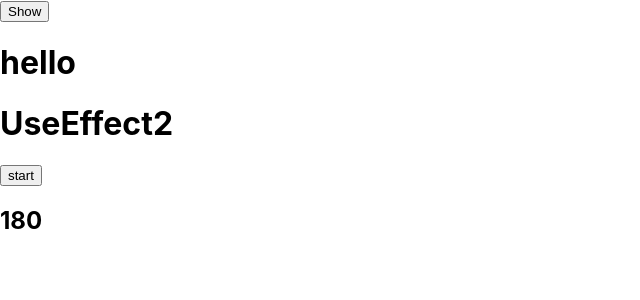
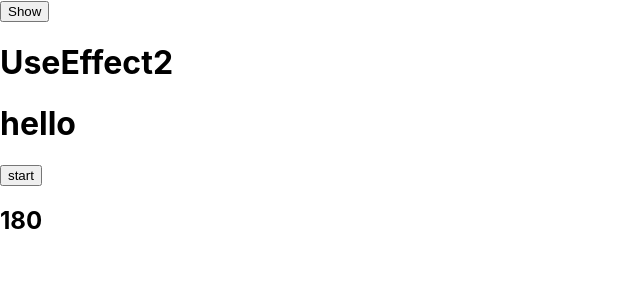
Before and after one commit to huynhnguyen1906/REACT-practice, a React (Create React App) app in the folder tiktok-clone/: page / in a window 1280 px wide. Both pictures are taken after a click on the button "Show". Shown: the top 300 px of the page, without its empty margins (0-640 px from the left). Built offline with nearby package versions, Linux system fonts and the light colour scheme.

Commit message:
Refactor MemoReact and UseEffect2 components Learning how to use useCallBack

```diff
--- a/tiktok-clone/src/MemoReact.jsx
+++ b/tiktok-clone/src/MemoReact.jsx
@@ -1,12 +1,13 @@
 import React from "react"
 import { memo } from "react"
 
-function MemoReact() {
-	console.log("memo")
+function MemoReact({ buttonText, onButtonClick }) {
+	console.log("re-render")
 	return (
-		<div>
+		<>
 			<h1>hello</h1>
-		</div>
+			<button onClick={onButtonClick}>{buttonText}</button>
+		</>
 	)
 }
 export default memo(MemoReact)
--- a/tiktok-clone/src/UseEffect2.js
+++ b/tiktok-clone/src/UseEffect2.js
@@ -1,4 +1,4 @@
-import { useState, useEffect, useRef } from "react"
+import { useState, useEffect, useRef, useCallback } from "react"
 import MemoReact from "./MemoReact"
 
 function UseEffect2() {
@@ -6,7 +6,7 @@ function UseEffect2() {
 	const [countDown, setCountDown] = useState(180)
 	const intervalRef = useRef(null)
 
-	const handleButtonClick = () => {
+	const handleButtonClick = useCallback(() => {
 		if (buttonState === "start") {
 			setButtonState("reset")
 			intervalRef.current = setInterval(() => {
@@ -18,7 +18,7 @@ function UseEffect2() {
 			setCountDown(180)
 			setButtonState("start")
 		}
-	}
+	}, [buttonState])
 
 	useEffect(() => {
 		if (countDown === 0) {
@@ -31,9 +31,8 @@ function UseEffect2() {
 
 	return (
 		<div>
-			<MemoReact />
 			<h1>UseEffect2</h1>
-			<button onClick={handleButtonClick}>{buttonState}</button>
+			<MemoReact buttonText={buttonState} onButtonClick={handleButtonClick} />
 			<h2>{countDown}</h2>
 		</div>
 	)
```
